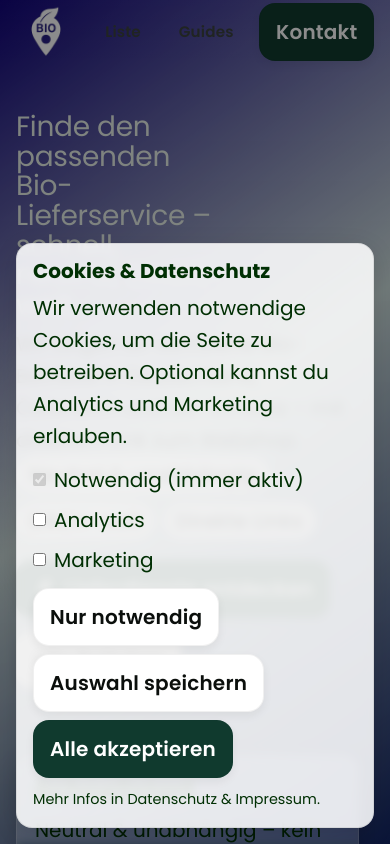
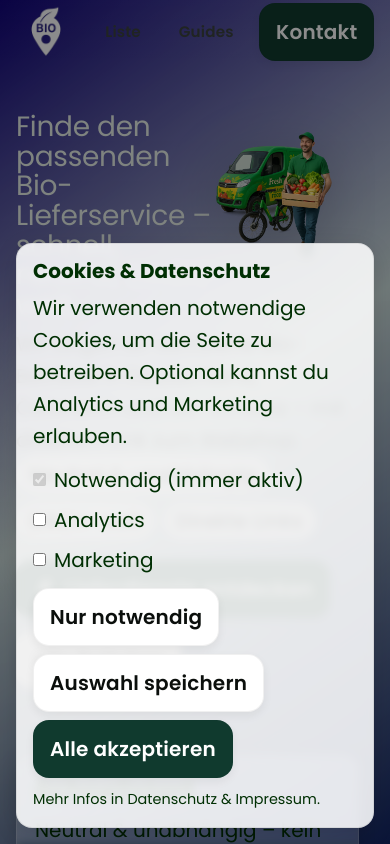
Before and after one commit to TonyB-ux/lieferdienst, a Next.js app: page / in a window 390 px wide. Shown: the top 844 px of the page. Built offline with nearby package versions, Linux system fonts and the light colour scheme; no server answers.

Commit message:
mobile ansicht

```diff
--- a/src/app/globals.css
+++ b/src/app/globals.css
@@ -185,13 +185,22 @@
   .hero-art{
     position: absolute;
     right: clamp(24px, 6vw, 140px);
-    top: clamp(24px, 12vh, 200px);
+    /* ~1 cm höher: min nach oben, vh-Anteil leicht reduziert */
+    top: clamp(8px, 10vh, 180px);
     width: clamp(220px, 28vw, 420px);
     height: auto;
     pointer-events: none;
     filter: drop-shadow(0 12px 30px rgba(0,0,0,.22));
   }
-  @media (max-width: 900px){ .hero-art{ display:none; } }
+  @media (max-width: 900px){
+    .hero-art{
+      /* Auf Mobil beibehalten, aber kompakter und rechts neben der Headline */
+      display: block;
+      right: 12px;
+      top: calc(24px + var(--safe-top, 0px));
+      width: clamp(110px, 34vw, 160px);
+    }
+  }
 
   /* Beim Scrollen: leichte Glass-Schicht, damit Elemente im Header sichtbar bleiben */
   .site-header.is-scrolled{
```
